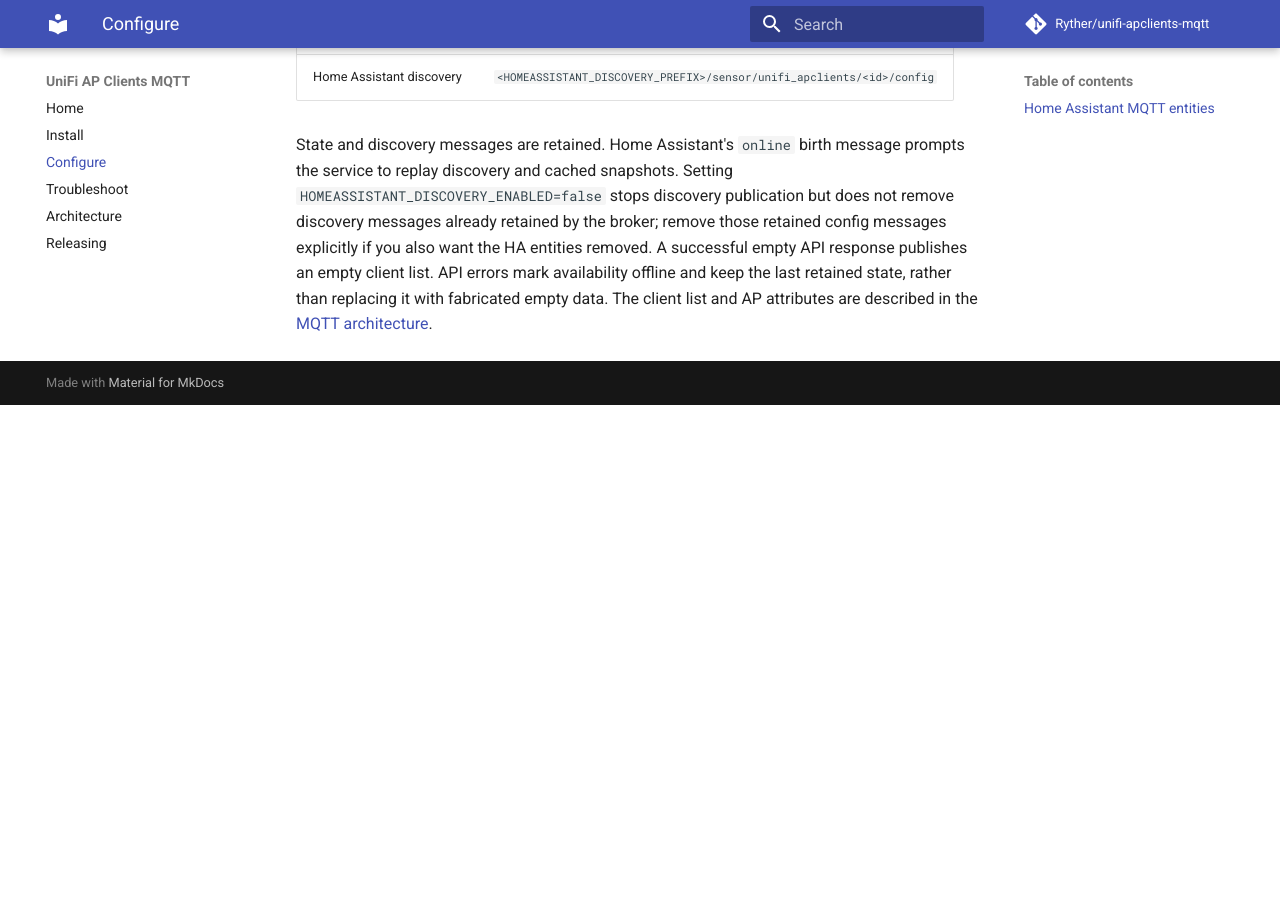
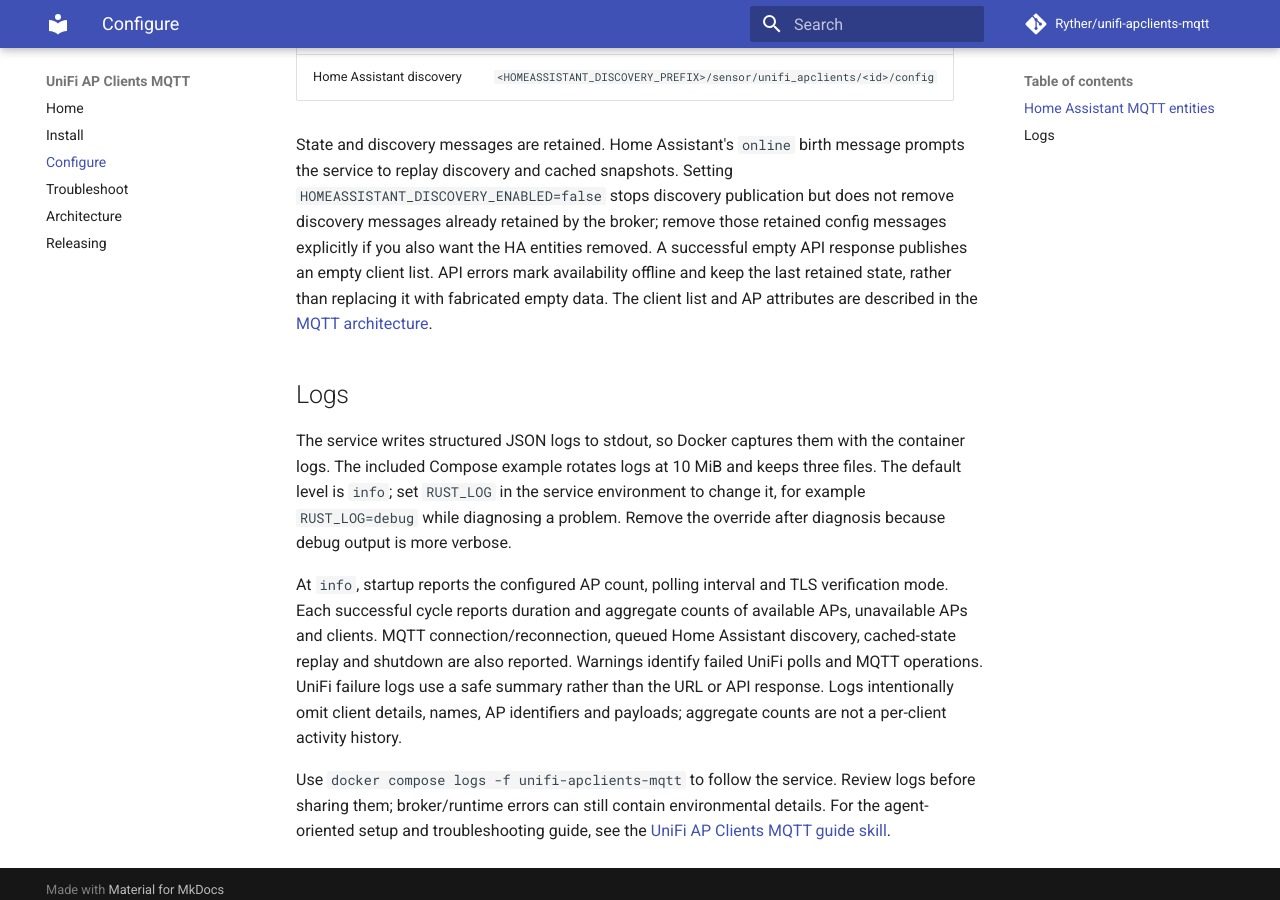
Before and after one commit to Ryther/unifi-apclients-mqtt, an MkDocs documentation site: the page built from docs/configuration.md, in a window 1280 px wide and 900 px high, scrolled down 1770 px. Built offline with MkDocs 1.6.1 and Material for MkDocs 9.7.7, drawn with Linux system fonts in a browser that asks for light colours; comment, search, counter and statistics services are not loaded; before the commit the page ends 2175 px from its top, so only the background shows below that.

Commit message:
feat: add structured operational logging and user guide

```diff
--- a/Cargo.toml
+++ b/Cargo.toml
@@ -22,7 +22,7 @@
 thiserror = "2"
 tokio = { version = "1", features = ["macros", "rt-multi-thread", "time", "signal"] }
 tracing = "0.1"
-tracing-subscriber = { version = "0.3", features = ["env-filter", "fmt"] }
+tracing-subscriber = { version = "0.3", features = ["env-filter", "fmt", "json"] }
 url = "2"
 
 [dev-dependencies]
--- a/compose.secrets.example.yaml
+++ b/compose.secrets.example.yaml
@@ -10,6 +10,11 @@
       - unifi_password
       - mqtt_password
     restart: unless-stopped
+    logging:
+      driver: json-file
+      options:
+        max-size: 10m
+        max-file: "3"
 
 secrets:
   unifi_password:
--- a/compose.yaml
+++ b/compose.yaml
@@ -4,3 +4,8 @@
     env_file:
       - .env
     restart: unless-stopped
+    logging:
+      driver: json-file
+      options:
+        max-size: 10m
+        max-file: "3"
--- a/docs/configuration.md
+++ b/docs/configuration.md
@@ -52,3 +52,26 @@
 mark availability offline and keep the last retained state, rather than
 replacing it with fabricated empty data. The client list and AP attributes are described in the
 [MQTT architecture](architecture.md#mqtt-contracts).
+
+## Logs
+
+The service writes structured JSON logs to stdout, so Docker captures them with
+the container logs. The included Compose example rotates logs at 10 MiB and
+keeps three files. The default level is `info`; set `RUST_LOG` in the service
+environment to change it, for example `RUST_LOG=debug` while diagnosing a
+problem. Remove the override after diagnosis because debug output is more
+verbose.
+
+At `info`, startup reports the configured AP count, polling interval and TLS
+verification mode. Each successful cycle reports duration and aggregate counts
+of available APs, unavailable APs and clients. MQTT connection/reconnection,
+queued Home Assistant discovery, cached-state replay and shutdown are also reported.
+Warnings identify failed UniFi polls and MQTT operations. UniFi failure logs use
+a safe summary rather than the URL or API response. Logs intentionally omit
+client details, names, AP identifiers and payloads; aggregate counts are not a
+per-client activity history.
+
+Use `docker compose logs -f unifi-apclients-mqtt` to follow the service. Review
+logs before sharing them; broker/runtime errors can still contain environmental
+details. For the agent-oriented setup and troubleshooting guide, see the
+[UniFi AP Clients MQTT guide skill](https://github.com/Ryther/unifi-apclients-mqtt/blob/main/.agents/skills/unifi-apclients-mqtt-guide/SKILL.md).
```
Also changed, not shown: .agents/skills/unifi-apclients-mqtt-guide/SKILL.md (added, +138 -0 lines), AGENTS.md (+32 -0 lines), README.md (+3 -0 lines), docs/index.md (+2 -0 lines), docs/troubleshooting.md (+7 -0 lines), 5 other files.
